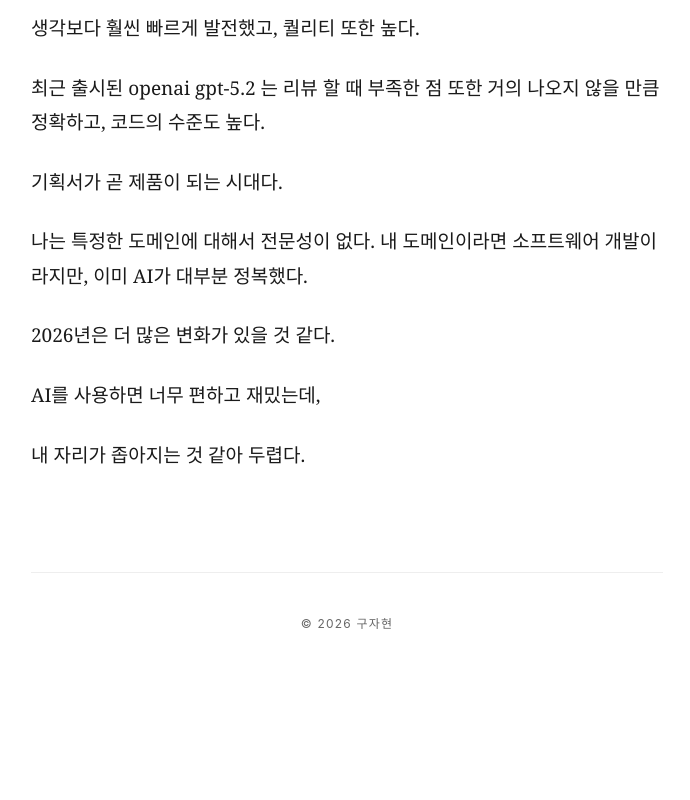
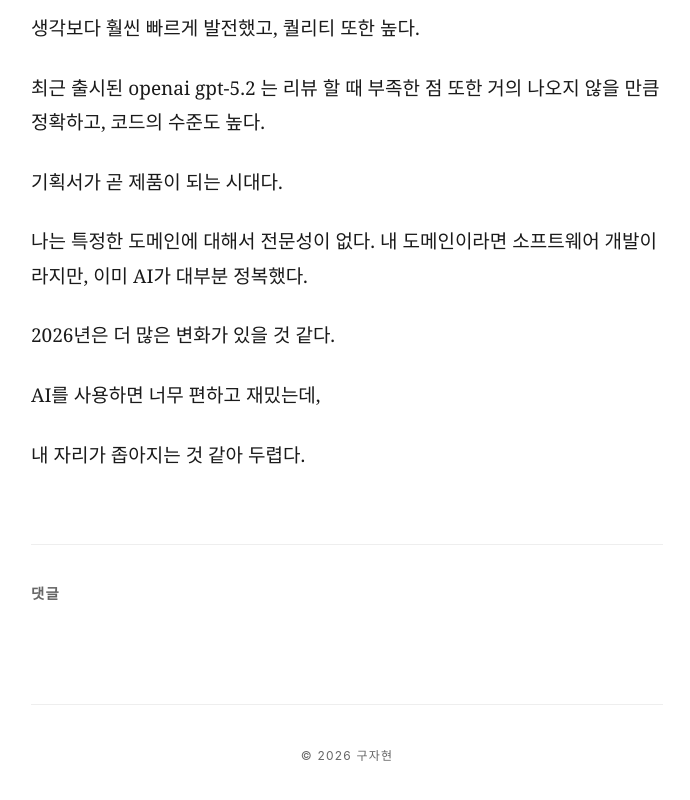
Before and after one commit to jahyun-dev/jahyun-dev.github.io, a plain HTML site: page posts/2025-12-29-vibe-coding/index.html in a window 1280 px wide. Shown: the part 452-1252 px from the top of the page, without its empty margins (293-983 px from the left). Before the commit the page ends 1207 px from the top, so only its background shows below. Drawn offline with Linux system fonts and the light colour scheme.

Commit message:
Add blog comments

```diff
--- a/assets/style.css
+++ b/assets/style.css
@@ -200,6 +200,21 @@ code {
   letter-spacing: 0.1em;
 }
 
+.comments {
+  margin-top: 72px;
+  padding-top: 40px;
+  border-top: 1px solid var(--border);
+}
+
+.comments h2 {
+  margin: 0 0 24px;
+  font-family: -apple-system, BlinkMacSystemFont, "Segoe UI", Roboto, sans-serif;
+  font-size: 0.9rem;
+  text-transform: uppercase;
+  letter-spacing: 0.08em;
+  color: var(--muted);
+}
+
 /* Mobile Adjustments */
 @media (max-width: 600px) {
   :root {
--- a/posts/2025-12-29-vibe-coding/index.html
+++ b/posts/2025-12-29-vibe-coding/index.html
@@ -37,6 +37,17 @@
 <p>2026년은 더 많은 변화가 있을 것 같다. </p>
 <p>AI를 사용하면 너무 편하고 재밌는데, </p>
 <p>내 자리가 좁아지는 것 같아 두렵다.</p></div>
+<section class="comments" aria-label="댓글">
+  <h2>댓글</h2>
+  <script src="https://utteranc.es/client.js"
+          repo="jahyun-dev/jahyun-dev.github.io"
+          issue-term="pathname"
+          label="comment"
+          theme="github-light"
+          crossorigin="anonymous"
+          async>
+  </script>
+</section>
     <div class="footer">&copy; 2026 구자현</div>
   </main>
 
```
Also changed, not shown: posts/2025-12-29-welcome/index.html (+11 -0 lines), posts/2026-05-07-개발자로-살아남기/index.html (+11 -0 lines).
